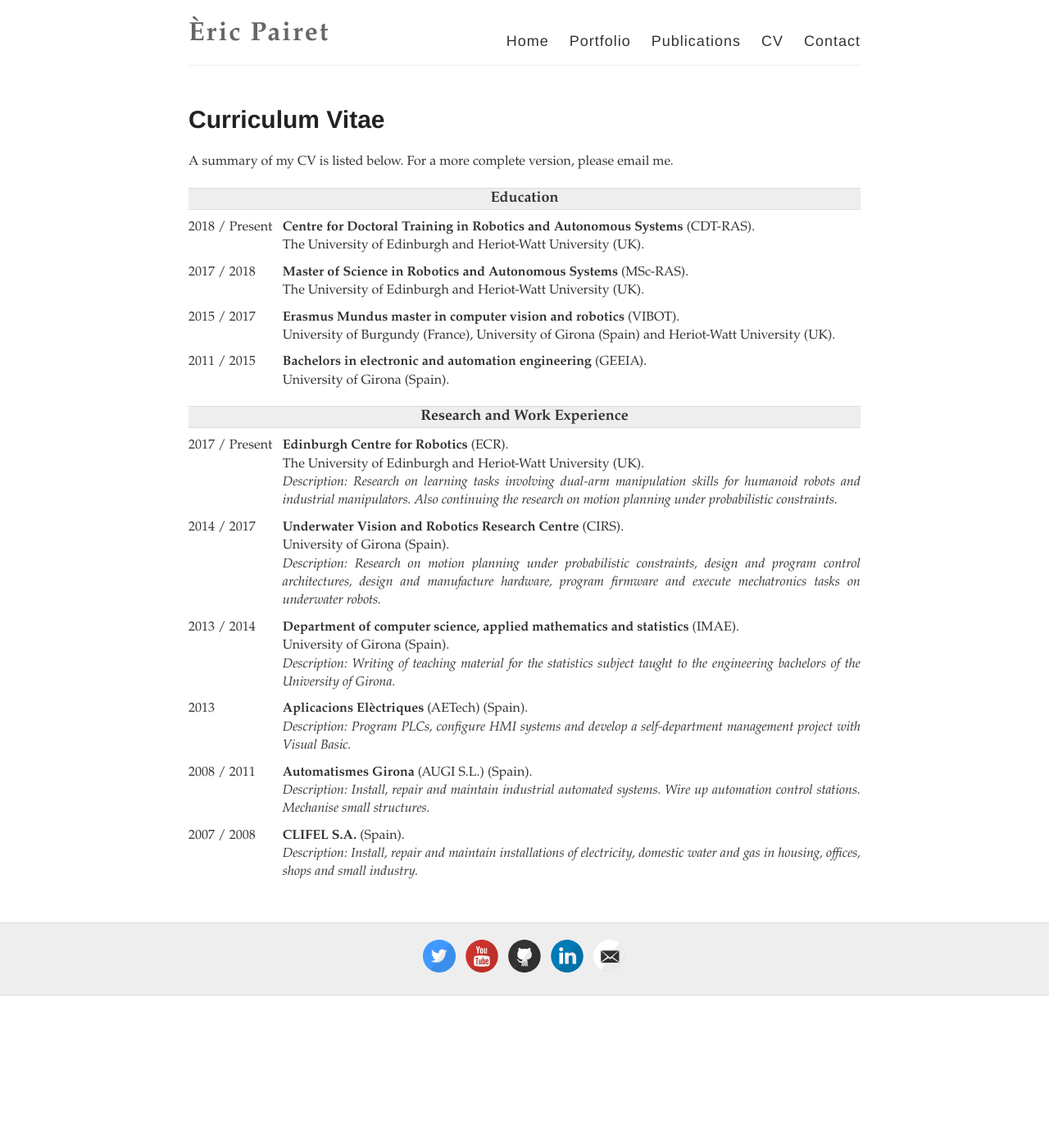
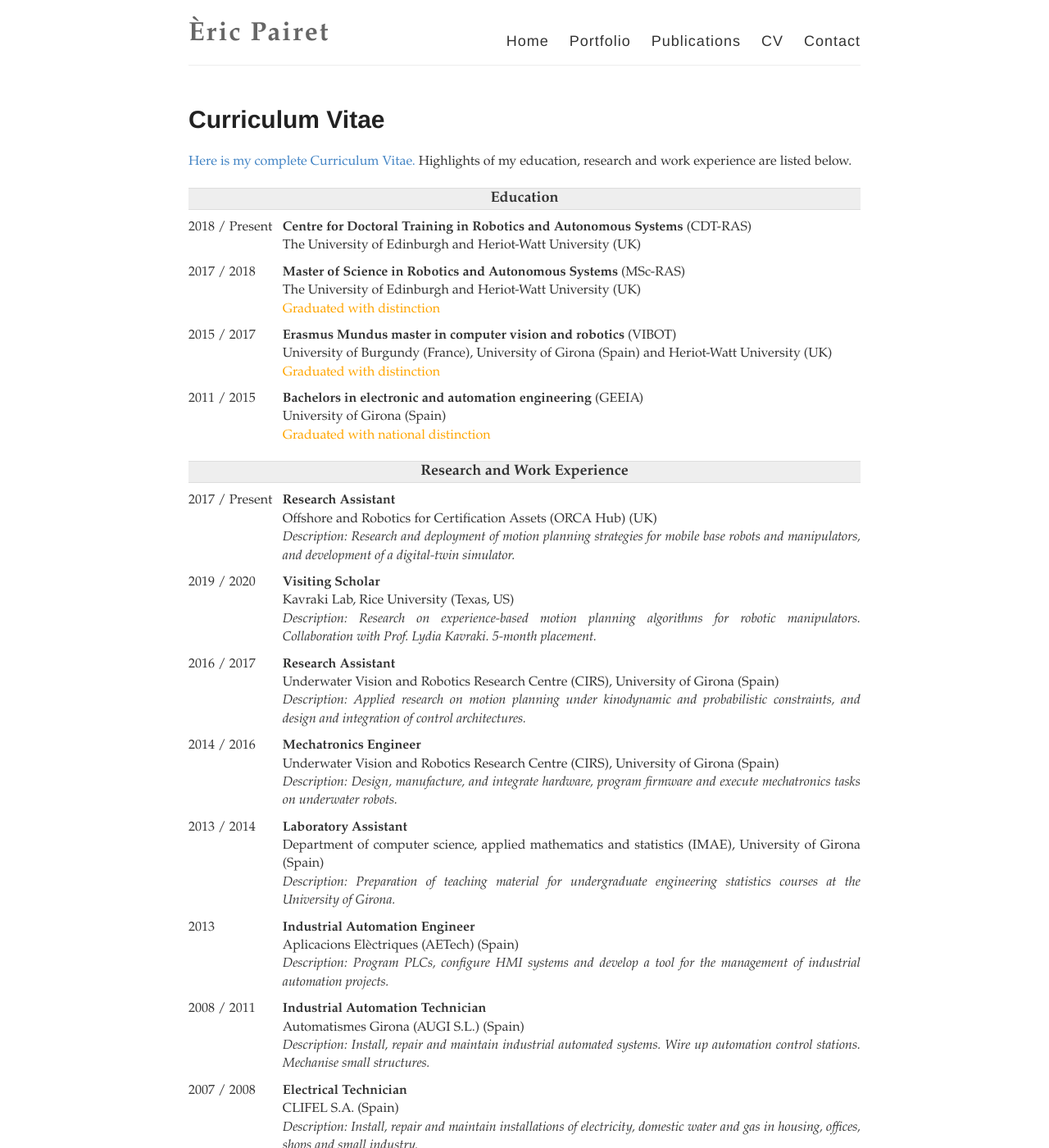
Before and after one commit to ericpairet/ericpairet.github.io, a Jekyll site: the page built from cv.md, in a window 1280 px wide and 1400 px high. Shown: the whole window at 82% size. Built offline with Jekyll 4.4.1, drawn with Linux system fonts in a browser that asks for light colours.

Commit message:
update cv

```diff
--- a/cv.md
+++ b/cv.md
@@ -4,7 +4,10 @@ title: Curriculum Vitae
 permalink: /cv/
 ---
 
-A summary of my CV is listed below. For a more complete version, please email me.
+<a href="{{ site.url }}/cv.pdf">Here is my complete Curriculum Vitae.</a> Highlights of my education, research and work experience are listed below.
+<!-- <a href="{{ site.url }}/projects/{{ project.report }}" target="_blank"></a> -->
+
+
 
 <!-- -->
 <!-- EDUCATION -->
@@ -18,7 +21,7 @@ A summary of my CV is listed below. For a more complete version, please email me
     <p>2018 / Present</p>
   </div>
   <div class="column column-right justify">
-    <p><b>Centre for Doctoral Training in Robotics and Autonomous Systems</b> (CDT-RAS). <br> The University of Edinburgh and Heriot-Watt University (UK).</p>
+    <p><b>Centre for Doctoral Training in Robotics and Autonomous Systems</b> (CDT-RAS) <br> The University of Edinburgh and Heriot-Watt University (UK)</p>
   </div>
 </div>
 
@@ -27,7 +30,8 @@ A summary of my CV is listed below. For a more complete version, please email me
     <p>2017 / 2018</p>
   </div>
   <div class="column column-right justify">
-    <p><b>Master of Science in Robotics and Autonomous Systems</b> (MSc-RAS). <br> The University of Edinburgh and Heriot-Watt University (UK).</p>
+    <p><b>Master of Science in Robotics and Autonomous Systems</b> (MSc-RAS) <br> The University of Edinburgh and Heriot-Watt University (UK) <br> <font color="orange">Graduated with distinction</font></p>
+		<!-- <font color="orange">Graduated with distinction.</font> -->
   </div>
 </div>
 
@@ -36,7 +40,7 @@ A summary of my CV is listed below. For a more complete version, please email me
     <p>2015 / 2017</p>
   </div>
   <div class="column column-right justify">
-    <p><b>Erasmus Mundus master in computer vision and robotics</b> (VIBOT). <br> University of Burgundy (France), University of Girona (Spain) and Heriot-Watt University (UK).</p>
+    <p><b>Erasmus Mundus master in computer vision and robotics</b> (VIBOT) <br> University of Burgundy (France), University of Girona (Spain) and Heriot-Watt University (UK) <br> <font color="orange">Graduated with distinction</font></p>
   </div>
 </div>
 
@@ -45,7 +49,7 @@ A summary of my CV is listed below. For a more complete version, please email me
     <p>2011 / 2015</p>
   </div>
   <div class="column column-right justify">
-    <p><b>Bachelors in electronic and automation engineering</b> (GEEIA).  <br> University of Girona (Spain).</p>
+    <p><b>Bachelors in electronic and automation engineering</b> (GEEIA) <br> University of Girona (Spain) <br> <font color="orange">Graduated with national distinction</font></p>
   </div>
 </div>
 
@@ -61,16 +65,34 @@ A summary of my CV is listed below. For a more complete version, please email me
     <p>2017 / Present</p>
   </div>
   <div class="column column-right justify">
-    <p><b>Edinburgh Centre for Robotics</b> (ECR). <br> The University of Edinburgh and Heriot-Watt University (UK). <br><i> Description:  Research on learning tasks involving dual-arm manipulation skills for humanoid robots and industrial manipulators. Also continuing the research on motion planning under probabilistic constraints.</i></p>
+    <p><b>Research Assistant</b> <br> Offshore and Robotics for Certification Assets (ORCA Hub) (UK) <br> <i>Description: Research and deployment of motion planning strategies for mobile base robots and manipulators, and development of a digital-twin simulator.</i></p>
   </div>
 </div>
 
 <div class="row">
   <div class="column column-left">
-    <p>2014 / 2017</p>
+    <p>2019 / 2020</p>
   </div>
   <div class="column column-right justify">
-    <p><b>Underwater Vision and Robotics Research Centre</b> (CIRS). <br> University of Girona (Spain). <br><i> Description:  Research on motion planning under probabilistic constraints, design and program control architectures, design and manufacture hardware, program firmware and execute mechatronics tasks on underwater robots.</i></p>
+    <p><b>Visiting Scholar</b> <br> Kavraki Lab, Rice University (Texas, US) <br> <i>Description: Research on experience-based motion planning algorithms for robotic manipulators. Collaboration with Prof. Lydia Kavraki. 5-month placement.</i></p>
+  </div>
+</div>
+
+<div class="row">
+  <div class="column column-left">
+    <p>2016 / 2017</p>
+  </div>
+  <div class="column column-right justify">
+    <p><b>Research Assistant</b> <br> Underwater Vision and Robotics Research Centre (CIRS), University of Girona (Spain) <br> <i>Description: Applied research on motion planning under kinodynamic and probabilistic constraints, and design and integration of control architectures.</i></p>
+  </div>
+</div>
+
+<div class="row">
+  <div class="column column-left">
+    <p>2014 / 2016</p>
+  </div>
+  <div class="column column-right justify">
+    <p><b>Mechatronics Engineer</b> <br> Underwater Vision and Robotics Research Centre (CIRS), University of Girona (Spain) <br> <i>Description: Design, manufacture, and integrate hardware, program firmware and execute mechatronics tasks on underwater robots.</i></p>
   </div>
 </div>
 
@@ -79,7 +101,7 @@ A summary of my CV is listed below. For a more complete version, please email me
     <p>2013 / 2014</p>
   </div>
   <div class="column column-right justify">
-    <p><b>Department of computer science, applied mathematics and statistics </b> (IMAE). <br> University of Girona (Spain). <br><i> Description:  Writing of teaching material for the statistics subject taught to the engineering bachelors of the University of Girona.</i></p>
+    <p><b>Laboratory Assistant</b> <br> Department of computer science, applied mathematics and statistics (IMAE), University of Girona (Spain) <br> <i>Description: Preparation of teaching material for undergraduate engineering statistics courses at the University of Girona.</i></p>
   </div>
 </div>
 
@@ -88,7 +110,7 @@ A summary of my CV is listed below. For a more complete version, please email me
     <p>2013</p>
   </div>
   <div class="column column-right justify">
-    <p><b>Aplicacions Elèctriques </b> (AETech) (Spain). <br><i> Description:  Program PLCs, configure HMI systems and develop a self-department management project with Visual Basic.</i></p>
+    <p><b>Industrial Automation Engineer</b> <br> Aplicacions Elèctriques (AETech) (Spain) <br> <i>Description: Program PLCs, configure HMI systems and develop a tool for the management of industrial automation projects.</i></p>
   </div>
 </div>
 
@@ -97,7 +119,7 @@ A summary of my CV is listed below. For a more complete version, please email me
     <p>2008 / 2011</p>
   </div>
   <div class="column column-right justify">
-    <p><b>Automatismes Girona </b> (AUGI S.L.) (Spain). <br><i> Description:  Install, repair and maintain industrial automated systems. Wire up automation control stations. Mechanise small structures.</i></p>
+    <p><b>Industrial Automation Technician</b> <br> Automatismes Girona (AUGI S.L.) (Spain) <br> <i>Description: Install, repair and maintain industrial automated systems. Wire up automation control stations. Mechanise small structures.</i></p>
   </div>
 </div>
 
@@ -106,9 +128,10 @@ A summary of my CV is listed below. For a more complete version, please email me
     <p>2007 / 2008</p>
   </div>
   <div class="column column-right justify">
-    <p><b>CLIFEL S.A. </b> (Spain). <br><i> Description:  Install, repair and maintain installations of electricity, domestic water and gas in housing, offices, shops and small industry.</i></p>
+    <p><b>Electrical Technician</b> <br> CLIFEL S.A. (Spain) <br> <i>Description: Install, repair and maintain installations of electricity, domestic water and gas in housing, offices, shops and small industry.</i></p>
   </div>
 </div>
+
 
 
 
```
Also changed, not shown: 1 other file.
